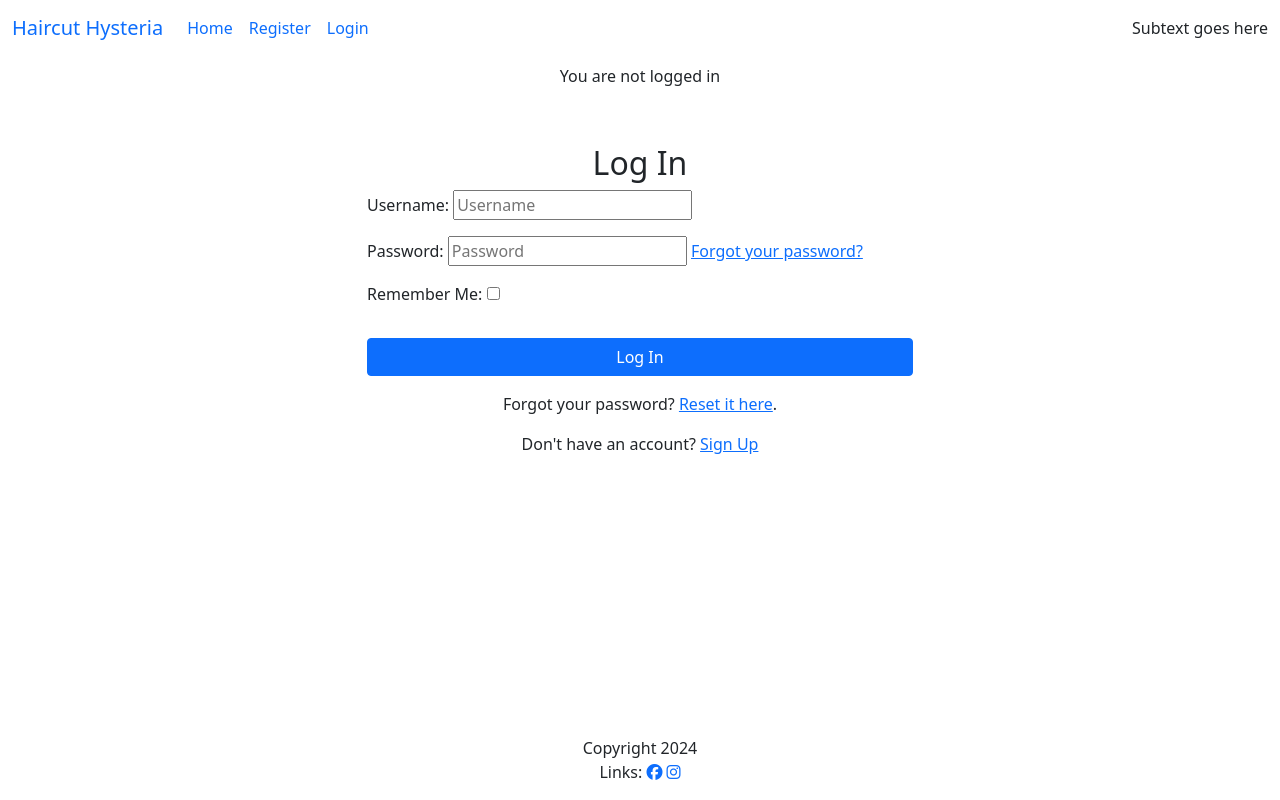
After one commit to E-Printer/haircut-hysteria, a Django app: page /accounts/login/ in a window 1280 px wide. The commit adds this page. Run offline with Django 4.2, Linux system fonts and the light colour scheme; some libraries are stand-ins or nearby versions.

Commit message:
Add login, register, logout
User can now login, register and logout of their account. User can also request password reset. User has notification confirming login

```diff
--- a/appointments/models.py
+++ b/appointments/models.py
@@ -1,9 +1,7 @@
 from django.db import models
 from django.contrib.auth.models import User
-
+from django.utils import timezone
 # Create your models here.
-
-
 
 class Service(models.Model):
     """
--- a/appointments/views.py
+++ b/appointments/views.py
@@ -1,5 +1,8 @@
-from django.shortcuts import render
+from django.shortcuts import render, get_object_or_404
 from django.views.generic import TemplateView
+from django.contrib.auth.models import User
+from django.db import models
+
 
 class HomePage(TemplateView):
     """
--- a/hh_booking/urls.py
+++ b/hh_booking/urls.py
@@ -19,5 +19,6 @@ from django.urls import path, include
 
 urlpatterns = [
     path('admin/', admin.site.urls),
+    path('accounts/', include("allauth.urls")),
     path('', include('appointments.urls'), name='home')
 ]
--- a/static/css/style.css
+++ /dev/null
@@ -1,3 +0,0 @@
-h1{
-    color: red;
-}
--- /dev/null
+++ b/templates/account/login.html
@@ -0,0 +1,23 @@
+{% extends "base.html" %}
+{% load static %}
+{% block content %}
+<div class="container">
+    <div class="row">
+        <div class="col-12 col-md-6 mx-auto my-5">
+            <h2 class="text-center">Log In</h2>
+            <form method="post">
+                {% csrf_token %}
+                {{ form.as_p }}
+                <button type="submit" class="btn btn-primary w-100 mt-3">Log In</button>
+            </form>
+            <p class="mt-3 text-center">
+                Forgot your password? <a href="{% url 'account_reset_password' %}">Reset it here</a>.
+            </p>
+            <p class="mt-3 text-center">
+                Don't have an account? <a href="{% url 'account_signup' %}">Sign Up</a>
+            </p>
+        </div>
+    </div>
+
+</div>
+{% endblock content %}
--- a/templates/base.html
+++ b/templates/base.html
@@ -1,12 +1,12 @@
 {% load static %}
 
-<!-- {% url 'home' as home_url %}
+{% url 'home' as home_url %}
 {% url 'about' as about_url %}
 {% url 'review' as review_url %}
 {% url 'contact' as contact_url %}
 {% url 'account_login' as login_url %}
 {% url 'account_signup' as signup_url %}
-{% url 'account_logout' as logout_url %} -->
+{% url 'account_logout' as logout_url %}
 
 
 <!DOCTYPE html>
@@ -53,7 +53,23 @@
                         <a class="nav-link {% if request.path == home_url %}active" aria-current="page{% endif %}"
                             href="{% url 'home' %}">Home</a>
                     </li>
-
+                    {% if user.is_authenticated %}
+                        <li class="nav-item">
+                            <a class="nav-link {% if request.path == logout_url %}active" aria-current="page{% endif %}"
+                                href="{% url 'account_logout' %}">
+                                Logout
+                            </a>
+                        </li>
+                        {% else %}
+                        <li class="nav-item">
+                            <a class="nav-link {% if request.path == signup_url %}active" aria-current="page{% endif %}"
+                                href="{% url 'account_signup' %}">Register</a>
+                        </li>
+                        <li class="nav-item">
+                            <a class="nav-link {% if request.path == login_url %}active" aria-current="page{% endif %}"
+                                href="{% url 'account_login' %}">Login</a>
+                        </li>
+                        {% endif %}
                 </ul>
                 <span class="navbar-subtext">
                     Subtext goes here
```
Also changed, not shown: hh_booking/settings.py (+7 -1 lines), templates/account/logout.html (added, +19 -0 lines), templates/account/signup.html (added, +19 -0 lines), appointments/migrations/0002_profile.py (added), appointments/migrations/0003_profile_created_at_profile_tagline_alter_profile_bio_and_more.py (added).
